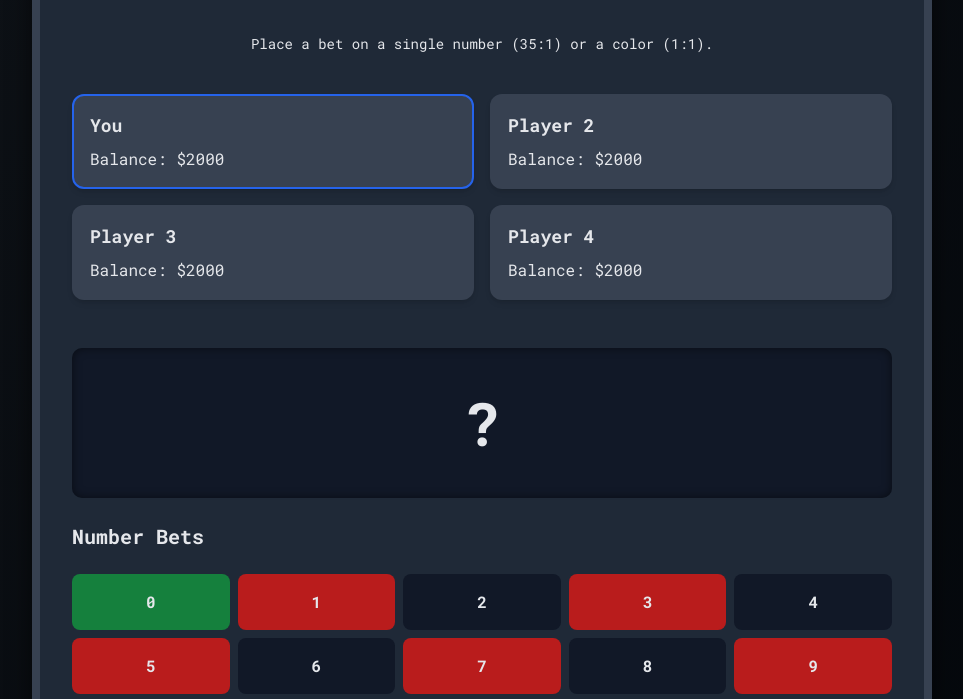
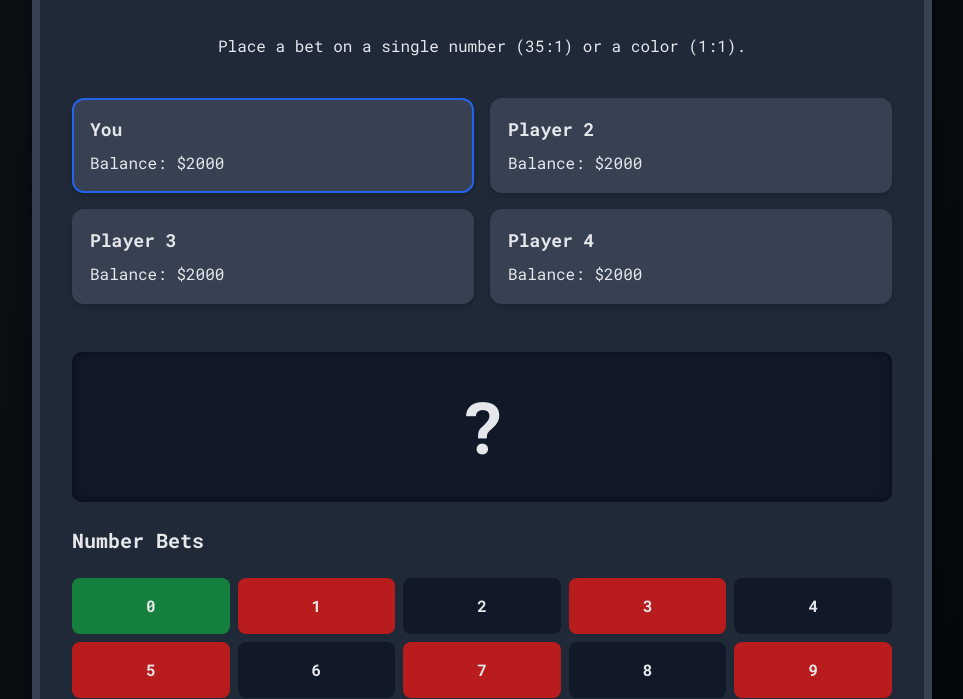
Before and after one commit to krish-shukla007/game, a plain HTML site: page index.html in a window 1280 px wide. Shown: the part 118-817 px from the top of the page, without its empty margins (158-1121 px from the left). Drawn offline with nearby package versions, Linux system fonts and the light colour scheme.

```diff
--- a/index.html
+++ b/index.html
@@ -1,19 +1,16 @@
 <!DOCTYPE html>
 <html lang="en">
 <head>
-    <meta charset="UTF-8" />
-    <meta name="viewport" content="width=device-width, initial-scale=1.0" />
+    <meta charset="UTF-8">
+    <meta name="viewport" content="width=device-width, initial-scale=1.0">
     <title>Roulette</title>
     <script src="https://cdn.tailwindcss.com"></script>
-    <link rel="preconnect" href="https://fonts.googleapis.com" />
-    <link rel="preconnect" href="https://fonts.gstatic.com" crossorigin />
-    <link
-      href="https://fonts.googleapis.com/css2?family=Roboto+Mono:wght@400;700&display=swap"
-      rel="stylesheet"
-    />
+    <link rel="preconnect" href="https://fonts.googleapis.com">
+    <link rel="preconnect" href="https://fonts.gstatic.com" crossorigin>
+    <link href="https://fonts.googleapis.com/css2?family=Roboto+Mono:wght@400;700&display=swap" rel="stylesheet">
     <style>
         body {
-        font-family: "Roboto Mono", monospace;
+            font-family: 'Roboto Mono', monospace;
             background: linear-gradient(135deg, #0e1217, #010408);
             color: #d1d5db;
             display: flex;
@@ -40,9 +37,15 @@
 
         .players-list {
             display: grid;
-        grid-template-columns: repeat(2, 1fr);
+            grid-template-columns: repeat(1, 1fr); /* Default to 1 column */
             gap: 1rem;
             margin-bottom: 1.5rem;
+        }
+
+        @media (min-width: 640px) { /* sm breakpoint */
+            .players-list {
+                grid-template-columns: repeat(2, 1fr); /* 2 columns on small screens and up */
+            }
         }
 
         .player-card {
@@ -79,7 +82,7 @@
             padding: 1rem;
             position: relative;
             overflow: hidden;
-        box-shadow: inset 0 0 10px rgba(0, 0, 0, 0.5);
+            box-shadow: inset 0 0 10px rgba(0,0,0,0.5);
         }
 
         .roulette-ball {
@@ -114,14 +117,26 @@
 
         .betting-grid {
             display: grid;
-        grid-template-columns: repeat(5, 1fr);
+            grid-template-columns: repeat(3, 1fr); /* Default to 3 columns */
             gap: 0.5rem;
+        }
+
+        @media (min-width: 640px) { /* sm breakpoint */
+            .betting-grid {
+                grid-template-columns: repeat(5, 1fr); /* 5 columns on small screens and up */
+            }
         }
 
         .color-betting-grid {
             display: grid;
-        grid-template-columns: repeat(3, 1fr);
+            grid-template-columns: repeat(1, 1fr); /* Default to 1 column */
             gap: 0.5rem;
+        }
+
+        @media (min-width: 640px) { /* sm breakpoint */
+            .color-betting-grid {
+                grid-template-columns: repeat(3, 1fr); /* 3 columns on small screens and up */
+            }
         }
 
         .bet-cell {
@@ -139,18 +154,10 @@
             box-shadow: 0 4px 10px rgba(0, 0, 0, 0.3);
         }
 
-      .bet-cell.red {
-        background-color: #b91c1c;
-      }
-      .bet-cell.black {
-        background-color: #111827;
-      }
-      .bet-cell.green {
-        background-color: #15803d;
-      }
-      .bet-cell.selected {
-        border: 3px solid #fcd34d;
-      }
+        .bet-cell.red { background-color: #b91c1c; }
+        .bet-cell.black { background-color: #111827; }
+        .bet-cell.green { background-color: #15803d; }
+        .bet-cell.selected { border: 3px solid #fcd34d; }
 
         .bet-chip {
             position: absolute;
@@ -178,6 +185,13 @@
             display: flex;
             gap: 1rem;
             align-items: center;
+            flex-direction: column;
+        }
+
+        @media (min-width: 640px) { /* sm breakpoint */
+            .input-group {
+                flex-direction: row;
+            }
         }
 
         .bet-input {
@@ -187,6 +201,7 @@
             padding: 0.75rem;
             color: white;
             flex-grow: 1;
+            width: 100%;
         }
 
         .btn {
@@ -230,16 +245,10 @@
         }
     </style>
 </head>
-  <body
-    class="bg-gray-900 text-gray-200 flex flex-col items-center justify-center p-8"
-  >
+<body class="bg-gray-900 text-gray-200 flex flex-col items-center justify-center p-8">
     <div class="game-container">
-      <h1 class="text-3xl sm:text-4xl text-center font-bold text-gray-50 mb-4">
-        Roulette
-      </h1>
-      <p class="text-center text-sm mb-4">
-        Place a bet on a single number (35:1) or a color (1:1).
-      </p>
+        <h1 class="text-3xl sm:text-4xl text-center font-bold text-gray-50 mb-4">Roulette</h1>
+        <p class="text-center text-sm sm:text-base mb-4">Place a bet on a single number (35:1) or a color (1:1).</p>
 
         <!-- Player Balances -->
         <div class="players-list" id="players-list"></div>
@@ -247,9 +256,7 @@
         <!-- Roulette Wheel -->
         <div class="roulette-wheel">
             <div id="roulette-ball" class="roulette-ball hidden"></div>
-        <div id="winning-number" class="text-6xl font-bold text-gray-200">
-          ?
-        </div>
+            <div id="winning-number" class="text-6xl sm:text-7xl font-bold text-gray-200">?</div>
         </div>
 
         <!-- Betting Area -->
@@ -263,36 +270,19 @@
                     <span class="bet-text">Red</span>
                     <span class="bet-chip hidden">$0</span>
                 </div>
-          <div
-            class="bet-cell black"
-            data-bet-type="color"
-            data-bet-value="black"
-          >
+                <div class="bet-cell black" data-bet-type="color" data-bet-value="black">
                     <span class="bet-text">Black</span>
                     <span class="bet-chip hidden">$0</span>
                 </div>
-          <div
-            class="bet-cell green"
-            data-bet-type="color"
-            data-bet-value="green"
-          >
+                <div class="bet-cell green" data-bet-type="color" data-bet-value="green">
                     <span class="bet-text">Green (0)</span>
                     <span class="bet-chip hidden">$0</span>
                 </div>
             </div>
 
             <div class="input-group">
-          <input
-            type="number"
-            id="bet-amount"
-            class="bet-input"
-            placeholder="Enter bet amount"
-            min="10"
-            step="10"
-          />
-          <button id="place-bet-btn" class="btn btn-blue" disabled>
-            Place Bet
-          </button>
+                <input type="number" id="bet-amount" class="bet-input" placeholder="Enter bet amount" min="10" step="10">
+                <button id="place-bet-btn" class="btn btn-blue" disabled>Place Bet</button>
             </div>
 
             <div class="flex justify-center gap-4">
@@ -302,100 +292,40 @@
         </div>
 
         <!-- Game Message -->
-      <div
-        id="message"
-        class="text-center text-red-400 font-bold text-2xl"
-      ></div>
+        <div id="message" class="text-center text-red-400 font-bold text-2xl"></div>
+
     </div>
 
     <script>
         // Game state variables
         const players = [
-        {
-          id: 0,
-          name: "You",
-          balance: 2000,
-          betAmount: 0,
-          betType: null,
-          betValue: null,
-        },
-        {
-          id: 1,
-          name: "Player 2",
-          balance: 2000,
-          betAmount: 0,
-          betType: null,
-          betValue: null,
-        },
-        {
-          id: 2,
-          name: "Player 3",
-          balance: 2000,
-          betAmount: 0,
-          betType: null,
-          betValue: null,
-        },
-        {
-          id: 3,
-          name: "Player 4",
-          balance: 2000,
-          betAmount: 0,
-          betType: null,
-          betValue: null,
-        },
+            { id: 0, name: 'You', balance: 2000, betAmount: 0, betType: null, betValue: null },
+            { id: 1, name: 'Player 2', balance: 2000, betAmount: 0, betType: null, betValue: null },
+            { id: 2, name: 'Player 3', balance: 2000, betAmount: 0, betType: null, betValue: null },
+            { id: 3, name: 'Player 4', balance: 2000, betAmount: 0, betType: null, betValue: null }
         ];
 
         // The colors of the numbers on the wheel
         const numberColors = {
-        0: "green",
-        1: "red",
-        2: "black",
-        3: "red",
-        4: "black",
-        5: "red",
-        6: "black",
-        7: "red",
-        8: "black",
-        9: "red",
-        10: "black",
-        11: "black",
-        12: "red",
-        13: "black",
-        14: "red",
-        15: "black",
-        16: "red",
-        17: "black",
-        18: "red",
-        19: "red",
-        20: "black",
-        21: "red",
-        22: "black",
-        23: "red",
-        24: "black",
-        25: "red",
-        26: "black",
-        27: "red",
-        28: "black",
-        29: "black",
-        30: "red",
-        31: "black",
-        32: "red",
-        33: "black",
-        34: "red",
-        35: "black",
-        36: "red",
+            '0': 'green', '1': 'red', '2': 'black', '3': 'red', '4': 'black', '5': 'red',
+            '6': 'black', '7': 'red', '8': 'black', '9': 'red', '10': 'black', '11': 'black',
+            '12': 'red', '13': 'black', '14': 'red', '15': 'black', '16': 'red', '17': 'black',
+            '18': 'red', '19': 'red', '20': 'black', '21': 'red', '22': 'black', '23': 'red',
+            '24': 'black', '25': 'red', '26': 'black', '27': 'red', '28': 'black', '29': 'black',
+            '30': 'red', '31': 'black', '32': 'red', '33': 'black', '34': 'red', '35': 'black',
+            '36': 'red'
         };
 
         // DOM elements
-      const playersListEl = document.getElementById("players-list");
-      const bettingGridEl = document.getElementById("betting-grid");
-      const colorBettingGridEl = document.getElementById("color-betting-grid");
-      const betAmountInput = document.getElementById("bet-amount");
-      const placeBetBtn = document.getElementById("place-bet-btn");
-      const spinBtn = document.getElementById("spin-btn");
-      const newRoundBtn = document.getElementById("new-round-btn");
-      const messageEl = document.getElementById("message");
-      const winningNumberEl = document.getElementById("winning-number");
+        const playersListEl = document.getElementById('players-list');
+        const bettingGridEl = document.getElementById('betting-grid');
+        const colorBettingGridEl = document.getElementById('color-betting-grid');
+        const betAmountInput = document.getElementById('bet-amount');
+        const placeBetBtn = document.getElementById('place-bet-btn');
+        const spinBtn = document.getElementById('spin-btn');
+        const newRoundBtn = document.getElementById('new-round-btn');
+        const messageEl = document.getElementById('message');
+        const winningNumberEl = document.getElementById('winning-number');
 
         let bet = { amount: 0, type: null, value: null };
         let isSpinning = false;
@@ -405,16 +335,11 @@
          * Renders the player list and their balances.
          */
         function renderPlayers() {
-        playersListEl.innerHTML = "";
-        players.forEach((player) => {
-          const playerCard = document.createElement("div");
-          playerCard.className = `player-card rounded-xl p-4 shadow-md ${
-            player.id === 0 ? "current" : ""
-          }`;
-          const betInfo =
-            player.betAmount > 0
-              ? `<p class="text-sm">Bet: $${player.betAmount} on ${player.betValue}</p>`
-              : "";
+            playersListEl.innerHTML = '';
+            players.forEach(player => {
+                const playerCard = document.createElement('div');
+                playerCard.className = `player-card rounded-xl p-4 shadow-md ${player.id === 0 ? 'current' : ''}`;
+                const betInfo = player.betAmount > 0 ? `<p class="text-sm">Bet: $${player.betAmount} on ${player.betValue}</p>` : '';
                 playerCard.innerHTML = `
                     <div class="player-name">${player.name}</div>
                     <div class="player-balance">Balance: $${player.balance}</div>
@@ -428,19 +353,19 @@
          * Renders the betting grid with colored numbers.
          */
         function renderBettingGrid() {
-        bettingGridEl.innerHTML = "";
+            bettingGridEl.innerHTML = '';
             const numbers = Object.keys(numberColors);
             numbers.sort((a, b) => parseInt(a) - parseInt(b));
 
-        numbers.forEach((number) => {
-          const numberCell = document.createElement("div");
-          numberCell.classList.add("bet-cell", numberColors[number]);
+            numbers.forEach(number => {
+                const numberCell = document.createElement('div');
+                numberCell.classList.add('bet-cell', numberColors[number]);
                 numberCell.innerHTML = `<span class="bet-text">${number}</span><span class="bet-chip hidden">$0</span>`;
-          numberCell.dataset.betType = "number";
+                numberCell.dataset.betType = 'number';
                 numberCell.dataset.betValue = number;
 
                 // Add click listener to select a number
-          numberCell.addEventListener("click", () => {
+                numberCell.addEventListener('click', () => {
                     if (isSpinning) return;
                     selectBetCell(numberCell);
                 });
@@ -448,9 +373,9 @@
             });
 
             // Add click listeners for color bets
-        const colorCells = colorBettingGridEl.querySelectorAll(".bet-cell");
-        colorCells.forEach((cell) => {
-          cell.addEventListener("click", () => {
+            const colorCells = colorBettingGridEl.querySelectorAll('.bet-cell');
+            colorCells.forEach(cell => {
+                cell.addEventListener('click', () => {
                     if (isSpinning) return;
                     selectBetCell(cell);
                 });
@@ -463,14 +388,15 @@
          */
         function selectBetCell(cell) {
             if (selectedCell) {
-          selectedCell.classList.remove("selected");
+                selectedCell.classList.remove('selected');
             }
-        cell.classList.add("selected");
+            cell.classList.add('selected');
             selectedCell = cell;
             bet.type = selectedCell.dataset.betType;
             bet.value = selectedCell.dataset.betValue;
             placeBetBtn.disabled = betAmountInput.value <= 0;
         }
+
 
         /**
          * Handles placing a bet.
@@ -493,10 +419,10 @@
             players[0].betValue = bet.value;
             players[0].balance -= amount;
 
-        const chipEl = selectedCell.querySelector(".bet-chip");
-        if (chipEl) {
+            const chipEl = selectedCell.querySelector('.bet-chip');
+            if(chipEl) {
                 chipEl.textContent = `$${amount}`;
-          chipEl.classList.remove("hidden");
+                chipEl.classList.remove('hidden');
             }
             messageEl.textContent = `Bet of $${amount} placed on ${bet.value}.`;
             updateUI();
@@ -504,8 +430,8 @@
             spinBtn.disabled = false;
             placeBetBtn.disabled = true;
             betAmountInput.disabled = true;
-        bettingGridEl.style.pointerEvents = "none";
-        colorBettingGridEl.style.pointerEvents = "none";
+            bettingGridEl.style.pointerEvents = 'none';
+            colorBettingGridEl.style.pointerEvents = 'none';
         }
 
         /**
@@ -523,33 +449,31 @@
 
                 if (players[i].balance >= autoBetAmount) {
                     players[i].betAmount = autoBetAmount;
-            if (betChoice < 0.5) {
-              // 50% chance to bet on number
-              players[i].betType = "number";
+                    if (betChoice < 0.5) { // 50% chance to bet on number
+                        players[i].betType = 'number';
                         players[i].betValue = Math.floor(Math.random() * 37).toString();
-            } else {
-              // 50% chance to bet on a color
-              players[i].betType = "color";
-              const colors = ["red", "black", "green"];
+                    } else { // 50% chance to bet on a color
+                        players[i].betType = 'color';
+                        const colors = ['red', 'black', 'green'];
                         players[i].betValue = colors[Math.floor(Math.random() * 3)];
                     }
                     players[i].balance -= autoBetAmount;
                 }
             }
 
-        messageEl.textContent = "Spinning...";
-        winningNumberEl.textContent = "?";
+            messageEl.textContent = 'Spinning...';
+            winningNumberEl.textContent = '?';
 
             // Simulate ball animation
-        const ballEl = document.getElementById("roulette-ball");
-        ballEl.classList.remove("hidden");
+            const ballEl = document.getElementById('roulette-ball');
+            ballEl.classList.remove('hidden');
 
             // Randomly determine winning number
             const winningNumber = Math.floor(Math.random() * 37).toString();
 
             // Hide the ball after the animation is over
             setTimeout(() => {
-          ballEl.classList.add("hidden");
+                ballEl.classList.add('hidden');
                 checkResults(winningNumber);
                 isSpinning = false;
             }, 3000); // Animation duration
@@ -561,14 +485,9 @@
          */
         function checkResults(winningNumber) {
             winningNumberEl.textContent = winningNumber;
-        winningNumberEl.style.color =
-          numberColors[winningNumber] === "red"
-            ? "#dc2626"
-            : numberColors[winningNumber] === "black"
-            ? "#000000"
-            : "#15803d";
+            winningNumberEl.style.color = numberColors[winningNumber] === 'red' ? '#dc2626' : numberColors[winningNumber] === 'black' ? '#000000' : '#15803d';
 
-        let message = "";
+            let message = '';
             const winningColor = numberColors[winningNumber];
 
             for (const player of players) {
@@ -576,16 +495,10 @@
                     let winnings = 0;
                     let isWinner = false;
 
-            if (
-              player.betType === "number" &&
-              player.betValue === winningNumber
-            ) {
+                    if (player.betType === 'number' && player.betValue === winningNumber) {
                         winnings = player.betAmount * 35;
                         isWinner = true;
-            } else if (
-              player.betType === "color" &&
-              player.betValue === winningColor
-            ) {
+                    } else if (player.betType === 'color' && player.betValue === winningColor) {
                         winnings = player.betAmount * 1;
                         isWinner = true;
                     }
@@ -620,9 +533,9 @@
          */
         function newRound() {
             messageEl.textContent = "Place your bet!";
-        betAmountInput.value = "";
-        bettingGridEl.style.pointerEvents = "auto";
-        colorBettingGridEl.style.pointerEvents = "auto";
+            betAmountInput.value = '';
+            bettingGridEl.style.pointerEvents = 'auto';
+            colorBettingGridEl.style.pointerEvents = 'auto';
             spinBtn.disabled = true;
             newRoundBtn.disabled = true;
             placeBetBtn.disabled = true;
@@ -631,15 +544,15 @@
             bet.value = null;
 
             if (selectedCell) {
-          selectedCell.classList.remove("selected");
+                selectedCell.classList.remove('selected');
                 selectedCell = null;
             }
 
-        const allBetChips = document.querySelectorAll(".bet-chip");
-        allBetChips.forEach((chip) => chip.classList.add("hidden"));
+            const allBetChips = document.querySelectorAll('.bet-chip');
+            allBetChips.forEach(chip => chip.classList.add('hidden'));
 
-        winningNumberEl.textContent = "?";
-        winningNumberEl.style.color = "inherit";
+            winningNumberEl.textContent = '?';
+            winningNumberEl.style.color = 'inherit';
 
             betAmountInput.disabled = false;
             updateUI();
@@ -653,19 +566,20 @@
         }
 
         // Event listeners
-      placeBetBtn.addEventListener("click", placeBet);
-      spinBtn.addEventListener("click", spinWheel);
-      newRoundBtn.addEventListener("click", newRound);
-      betAmountInput.addEventListener("input", () => {
+        placeBetBtn.addEventListener('click', placeBet);
+        spinBtn.addEventListener('click', spinWheel);
+        newRoundBtn.addEventListener('click', newRound);
+        betAmountInput.addEventListener('input', () => {
             placeBetBtn.disabled = !selectedCell || betAmountInput.value <= 0;
         });
 
         // Initial setup
-      document.addEventListener("DOMContentLoaded", () => {
+        document.addEventListener('DOMContentLoaded', () => {
             renderPlayers();
             renderBettingGrid();
             newRound();
         });
+
     </script>
 </body>
 </html>
```
Lines whose indentation alone changed are shown as unchanged.
